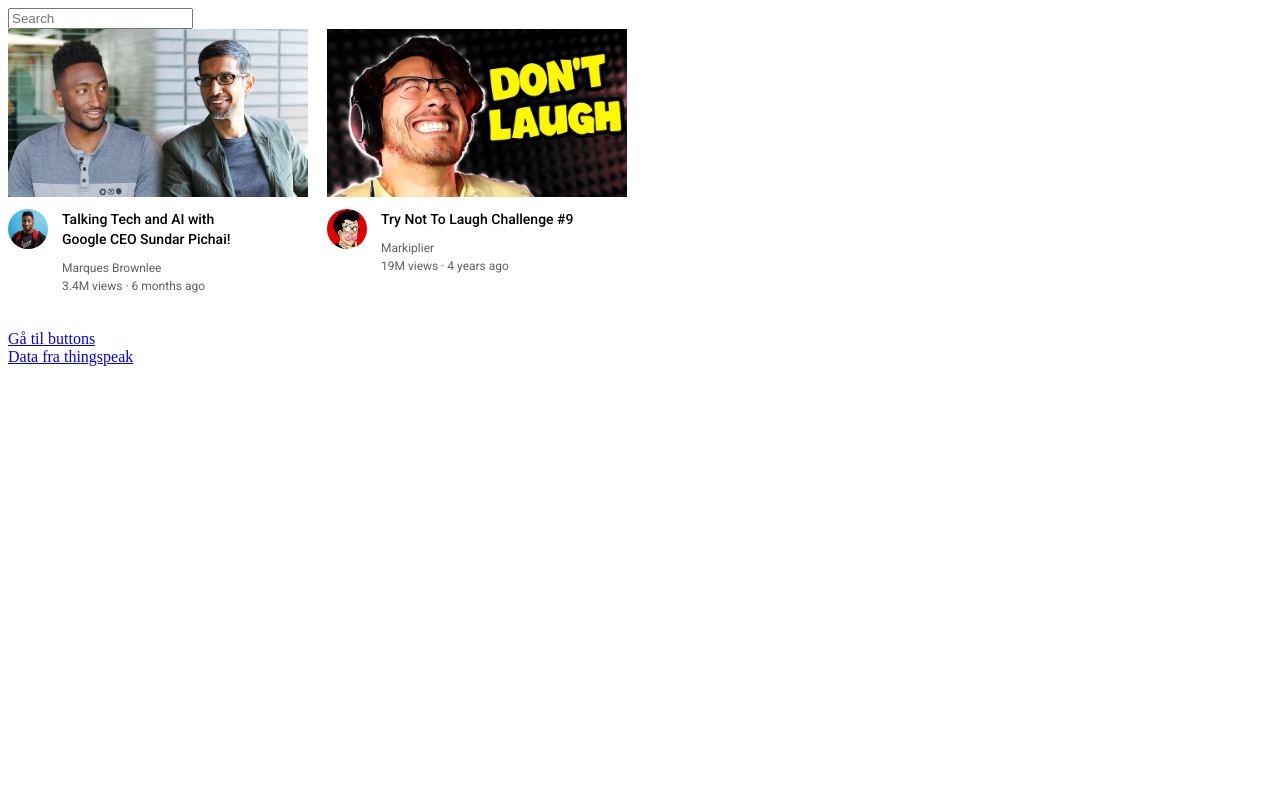
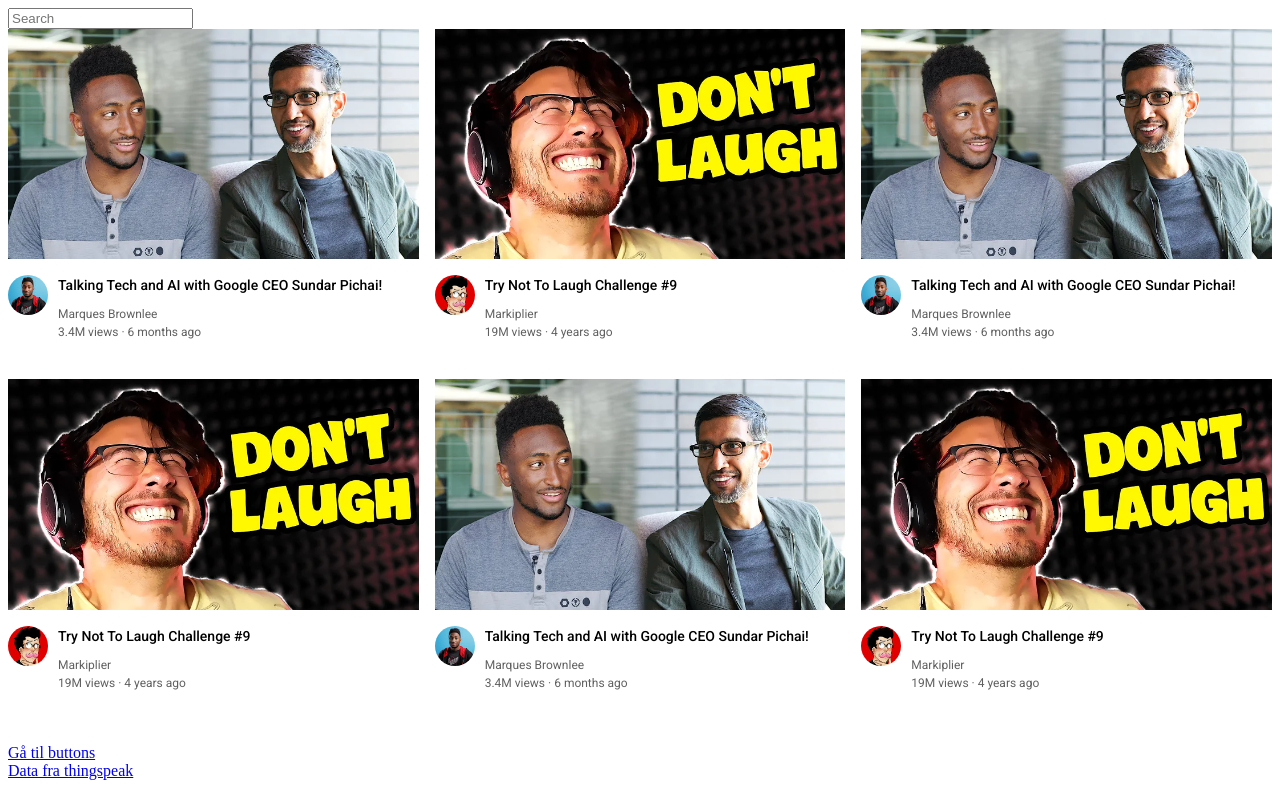
Before and after one commit to henepo/hnpo1, a plain HTML site: page index.html in a window 1280 px wide. Drawn offline with Linux system fonts and the light colour scheme.

Commit message:
Add files via upload

```diff
--- a/index.html
+++ b/index.html
@@ -1,7 +1,7 @@
 <!DOCTYPE html>
 <!--https://www.youtube.com/watch?v=G3e-cpL7ofc-->
 <!--https://supersimple.dev/exercises/youtube -->
-<!--3:15:48-->
+<!--3:33:30-->
 <html>
     <head>
         <title>Youtube.com Clone</title>
@@ -16,8 +16,8 @@
             margin-bottom: 0;
            }
             .thumbnail{
-                width: 300px;
-                display: block;
+                width: 100%;
+
             }
             .search-bar{
                 display: block;
@@ -30,23 +30,12 @@
                 line-height: 20px;
                 margin-bottom: 12px;
             }
-              .video-preview {
-                width: 300px;
-                display: inline-block;
-                vertical-align: top;
-                margin-right: 15px;
 
+              .video-info-grid{
+                display:grid;
+                grid-template-columns:50px 1fr ;
               }
-              .channel-picture{
-                display: inline-block;
-                width: 50px;
-                vertical-align: top;
-              }
-              .video-info{
-                display: inline-block;
-                width: 200px;
 
-              }
               .profile-picture{
                 width: 40px;
                 border-radius: 50px;
@@ -65,17 +54,24 @@
                 margin-bottom: 4px;
 
               }
+              .video-grid {
+                display: grid;
+                grid-template-columns: 1fr 1fr 1fr ;
+                column-gap: 16px;
+                row-gap: 40px;
+              }
 
         </style>
     </head>
     <body>
      <input class="search-bar" type="text" placeholder="Search">
 
+        <div class="video-grid">
           <div class="video-preview">
             <div class = thumbnail-row>
               <img class="thumbnail" img src="thumbnails/thumbnail-1.webp">
             </div>
-      <div>
+            <div class="video-info-grid">
                 <div class="channel-picture">
                   <img class="profile-picture" src="channel-pictures/channel-1.jpeg">
                 </div>
@@ -98,7 +94,7 @@
               <div class="thumbnail-row">
                 <img class="thumbnail" img src="thumbnails/thumbnail-2.webp" >
               </div>
-        <div>
+              <div class="video-info-grid">
                 <div class="channel-picture">
                   <img class="profile-picture" src="channel-pictures\channel-2.jpeg">
                 </div>
@@ -115,6 +111,98 @@
                 </div>
               </div>
             </div>
+            <div class="video-preview">
+              <div class = thumbnail-row>
+                <img class="thumbnail" img src="thumbnails/thumbnail-1.webp">
+              </div>
+              <div class="video-info-grid">
+                  <div class="channel-picture">
+                    <img class="profile-picture" src="channel-pictures/channel-1.jpeg">
+                  </div>
+                  <div class="video-info">
+                    <p class="video-title">
+                      Talking Tech and AI with Google CEO Sundar Pichai!
+                    </p>
+                    <p class="video-author" >
+                      Marques Brownlee
+                    </p>
+                    <p class="video-stats">
+                      3.4M views · 6 months ago
+                    </p>
+                  </div>
+
+                  </div>
+              </div>
+
+              <div class="video-preview">
+                <div class="thumbnail-row">
+                  <img class="thumbnail" img src="thumbnails/thumbnail-2.webp" >
+                </div>
+                <div class="video-info-grid">
+                  <div class="channel-picture">
+                    <img class="profile-picture" src="channel-pictures\channel-2.jpeg">
+                  </div>
+                  <div class="video-info">
+                    <p class="video-title">
+                      Try Not To Laugh Challenge #9
+                    </p>
+                    <p class="video-author" >
+                      Markiplier
+                    </p>
+                    <p class="video-stats">
+                      19M views · 4 years ago
+                    </p>
+                  </div>
+                </div>
+              </div>
+              <div class="video-preview">
+                <div class = thumbnail-row>
+                  <img class="thumbnail" img src="thumbnails/thumbnail-1.webp">
+                </div>
+                <div class="video-info-grid">
+                    <div class="channel-picture">
+                      <img class="profile-picture" src="channel-pictures/channel-1.jpeg">
+                    </div>
+                    <div class="video-info">
+                      <p class="video-title">
+                        Talking Tech and AI with Google CEO Sundar Pichai!
+                      </p>
+                      <p class="video-author" >
+                        Marques Brownlee
+                      </p>
+                      <p class="video-stats">
+                        3.4M views · 6 months ago
+                      </p>
+                    </div>
+
+                    </div>
+                </div>
+
+                <div class="video-preview">
+                  <div class="thumbnail-row">
+                    <img class="thumbnail" img src="thumbnails/thumbnail-2.webp" >
+                  </div>
+                  <div class="video-info-grid">
+                    <div class="channel-picture">
+                      <img class="profile-picture" src="channel-pictures\channel-2.jpeg">
+                    </div>
+                    <div class="video-info">
+                      <p class="video-title">
+                        Try Not To Laugh Challenge #9
+                      </p>
+                      <p class="video-author" >
+                        Markiplier
+                      </p>
+                      <p class="video-stats">
+                        19M views · 4 years ago
+                      </p>
+                    </div>
+                  </div>
+                </div>
+
+        </div>
+
+
     <br>
     <br>
     <br>
```
Lines whose indentation alone changed are shown as unchanged.
